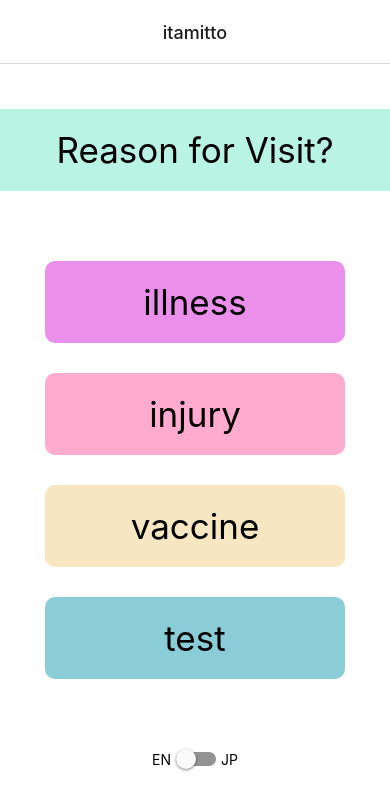
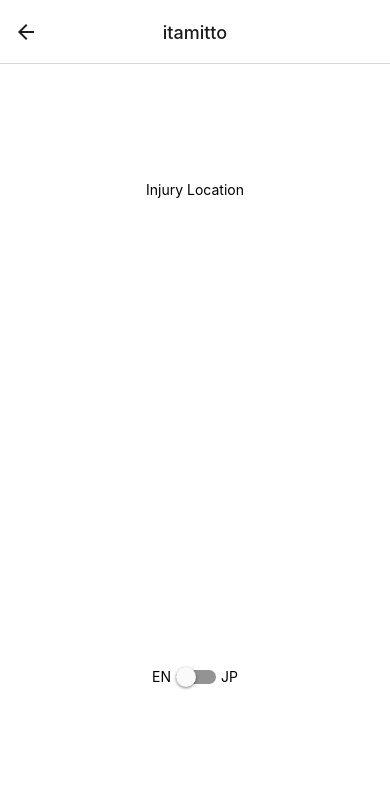
Before and after one commit to MyKamonohashi/itamitto-frontend, a React Native app in the folder client/: screen /FrameFifteen in a window 390 px wide. Shown: the top 810 px of the page. Built offline with nearby package versions, Linux system fonts and the light colour scheme.

Commit message:
feat: add FrameFifteen to nav stack

```diff
--- a/client/src/App.tsx
+++ b/client/src/App.tsx
@@ -12,6 +12,7 @@ import FrameSeven from './components/FrameSeven';
 import FrameEight from './components/FrameEight';
 import FrameTen from './components/FrameTen';
 import FrameEleven from './components/FrameEleven';
+import FrameFifteen from './components/FrameFifteen';
 import { LanguageType } from './type/type';
 
 export type StackParams = {
@@ -26,6 +27,7 @@ export type StackParams = {
 
   FrameTen: { pain_duration: string, language: LanguageType, isEnabled: boolean}
   FrameEleven: { allergies_name: string, language: LanguageType, isEnabled: boolean}
+  FrameFifteen: {reason: string, language: LanguageType, isEnabled: boolean}
 }
 
 const Stack = createNativeStackNavigator<StackParams>();
@@ -50,6 +52,7 @@ export default function App() {
 
       <Stack.Screen name="FrameTen" component={FrameTen}/>
       <Stack.Screen name="FrameEleven" component={FrameEleven}/>
+      <Stack.Screen name="FrameFifteen" component={FrameFifteen}/>
     </Stack.Navigator>
     <StatusBar style="auto" />
   </NavigationContainer>
--- /dev/null
+++ b/client/src/components/FrameFifteen.tsx
@@ -0,0 +1,49 @@
+import { StyleSheet, Text, View, Pressable } from 'react-native';
+import { useState, useEffect } from 'react';
+import { StackParams } from '../App';
+import { RouteProp } from '@react-navigation/native';
+import { NativeStackScreenProps } from '@react-navigation/native-stack';
+import LanguageToggle from '../components/LanguageToggle';
+import en from '../localize/en';
+import ja from '../localize/ja';
+
+type FrameFifteenRouteProp = RouteProp<StackParams, 'FrameFifteen'>;
+type FrameFifteenProps = NativeStackScreenProps<StackParams, "FrameFifteen">
+
+export default function FrameFifteen( { route, navigation }: FrameFifteenProps) {
+  const [language, setLanguage] = useState(en);
+  const [isEnabled, setIsEnabled] = useState(false);
+  const toggleSwitch = () => setIsEnabled(previousState => !previousState);
+
+  const [injuryLocation, setInjuryLocation] = useState('');
+
+  const handleLanguage = () => {
+    if (!isEnabled) {
+      setLanguage(en);
+    } else {
+      setLanguage(ja);
+    }
+  }
+
+  useEffect(() => {
+    handleLanguage();
+  }, [isEnabled]);
+  return (
+    <View style={styles.container}>
+      <Text>{language.title.injury_location}</Text>
+      <View>
+
+      </View>
+      <LanguageToggle onValueChange={toggleSwitch} isEnabled={isEnabled}/>
+    </View>
+  );
+}
+
+const styles = StyleSheet.create({
+  container: {
+    flex: 1,
+    backgroundColor: '#fff',
+    alignItems: 'center',
+    justifyContent: 'space-around'
+  },
+});
--- a/client/src/components/FrameOne.tsx
+++ b/client/src/components/FrameOne.tsx
@@ -40,12 +40,16 @@ const FrameOne: React.FC<Props> = () => {
         >
           <Text style={styles.buttonText}>{language.reason.illness}</Text>
         </Pressable>
-        <Pressable style={styles.buttonTwo}>
+        <Pressable style={styles.buttonTwo}
+          onPress={() => {
+            //go to injury FrameFifteen
+            navigation.navigate("FrameFifteen", {reason: "injury", language: language, isEnabled: isEnabled})
+          }}>
           <Text style={styles.buttonText}>{language.reason.injury}</Text>
         </Pressable>
         <Pressable style={styles.buttonThree}
           onPress={() => {
-            //go to pain location FrameEight
+            //go to vaccine FrameEight
             navigation.navigate("FrameEight", {reason: "vaccine", language: language, isEnabled: isEnabled})
           }}
         >
```
